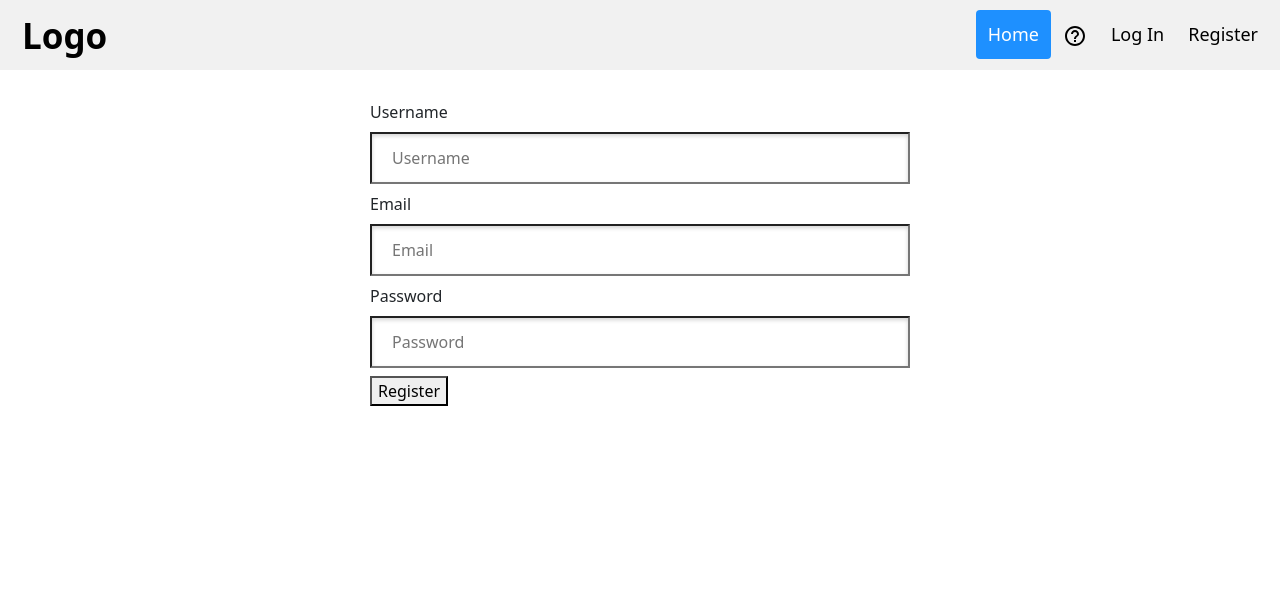
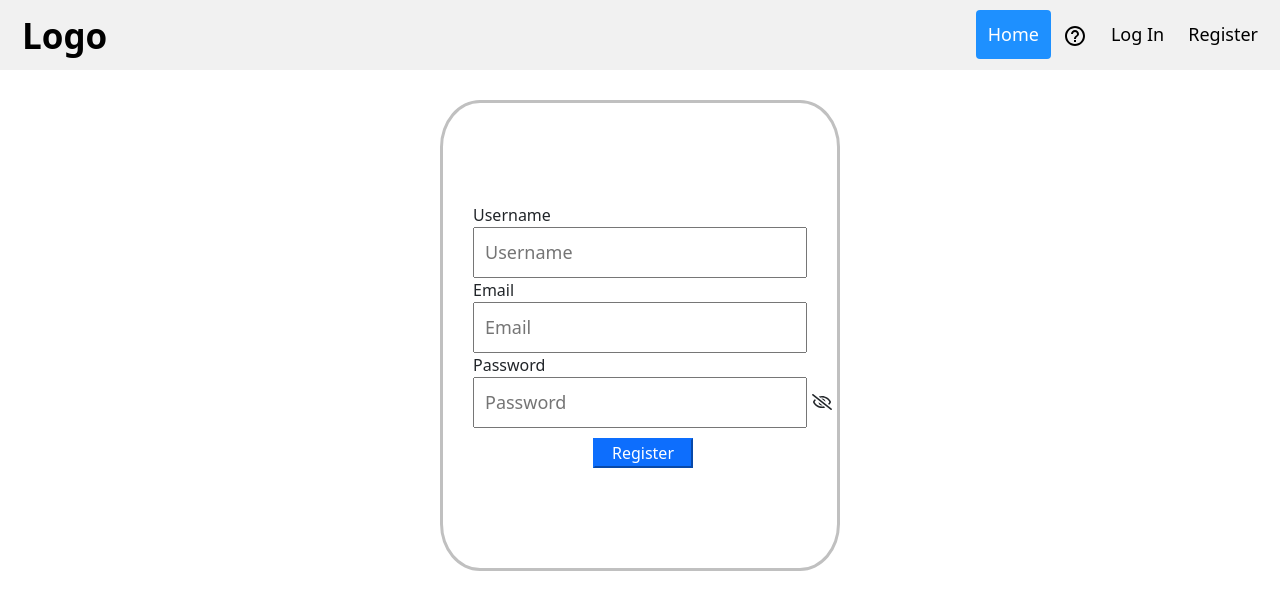
Before and after one commit to jessicawaz/Inventory-App, a React (Create React App) app in the folder frontend/: page /register in a window 1280 px wide. Shown: the top 610 px of the page. Built offline with nearby package versions, Linux system fonts and the light colour scheme.

Commit message:
Register UI

```diff
--- a/frontend/package.json
+++ b/frontend/package.json
@@ -4,6 +4,10 @@
   "private": true,
   "proxy": "https://immense-chamber-15672.herokuapp.com",
   "dependencies": {
+    "@fortawesome/fontawesome-free": "^5.15.4",
+    "@fortawesome/fontawesome-svg-core": "^1.2.36",
+    "@fortawesome/free-regular-svg-icons": "^5.15.4",
+    "@fortawesome/react-fontawesome": "^0.1.16",
     "@material-ui/core": "^4.12.3",
     "@material-ui/icons": "^4.11.2",
     "@testing-library/jest-dom": "^5.14.1",
--- a/frontend/src/components/Authentication/Register/Register.css
+++ b/frontend/src/components/Authentication/Register/Register.css
@@ -1,13 +1,33 @@
 form {
-    padding: 100px 50px;
-    margin: auto;
-    width: 50%;
+    padding: 100px 30px;
+    margin-top: 100px;
+    margin-right: auto;
+    margin-left: auto;
+    width: 400px;
+    /* background-color: lightgray; */
+    border-radius: 10%;
+    border-color: silver;
+    border-width: 50%;
+    border-style: solid;
 }
 
 input {
+    box-sizing: border-box;
     width: 100%;
-    margin: 8px 0;
-    padding: 12px 20px;
-    display: inline-block;
-    box-shadow: inset 0 2px 4px 0 lightgray;
+    font-size: 18px;
+    padding: 10px;
 }
+
+.pass {
+   position: absolute;
+   margin-left: 5px;
+   height: 50px;
+   cursor: pointer;
+}
+
+button {
+    margin-top: 10px;
+    margin-left: 120px;
+    width: 100px;
+    align-items: center;
+}
--- a/frontend/src/components/Authentication/Register/Register.js
+++ b/frontend/src/components/Authentication/Register/Register.js
@@ -1,11 +1,16 @@
-import React, { useState, useEffect } from "react";
+import React, { useState } from "react";
 import axios from "axios";
+import { FontAwesomeIcon } from "@fortawesome/react-fontawesome";
+import { faEyeSlash } from "@fortawesome/free-regular-svg-icons";
+import { faEye } from "@fortawesome/free-regular-svg-icons";
 import "../Register/Register.css";
+import "bootstrap/dist/css/bootstrap.min.css";
 
 const Register = () => {
   const [name, setName] = useState("");
   const [email, setEmail] = useState("");
   const [password, setPassword] = useState("");
+  const [show, setShow] = useState(false);
 
   const registerHandler = (e) => {
     e.preventDefault();
@@ -29,17 +34,17 @@ const Register = () => {
           placeholder="Username"
           onChange={(e) => setName(e.target.value)}
         />
-
         <label htmlFor="email">Email</label>
         <input
-          type="text"
+          type="email"
           name="email"
           value={email}
           placeholder="Email"
           onChange={(e) => setEmail(e.target.value)}
         />
-
         <label htmlFor="password">Password</label>
+        {show ? (
+          <div>
             <input
               type="text"
               name="password"
@@ -47,7 +52,34 @@ const Register = () => {
               placeholder="Password"
               onChange={(e) => setPassword(e.target.value)}
             />
-        <button onClick={registerHandler}>Register</button>
+
+            <FontAwesomeIcon
+              className="pass"
+              icon={faEye}
+              onClick={() => setShow(!show)}
+            />
+          </div>
+        ) : (
+          <div>
+            <input
+              type="password"
+              name="password"
+              value={password}
+              placeholder="Password"
+              onChange={(e) => setPassword(e.target.value)}
+            />
+
+            <FontAwesomeIcon
+              className="pass"
+              icon={faEyeSlash}
+              onClick={() => setShow(!show)}
+            />
+          </div>
+        )}
+
+        <button className="btn-primary" onClick={registerHandler}>
+          Register
+        </button>
       </form>
     </div>
   );
```
Also changed, not shown: 2 other files (tests, documents, lock files or other folders). Lines whose indentation alone changed are shown as unchanged.
